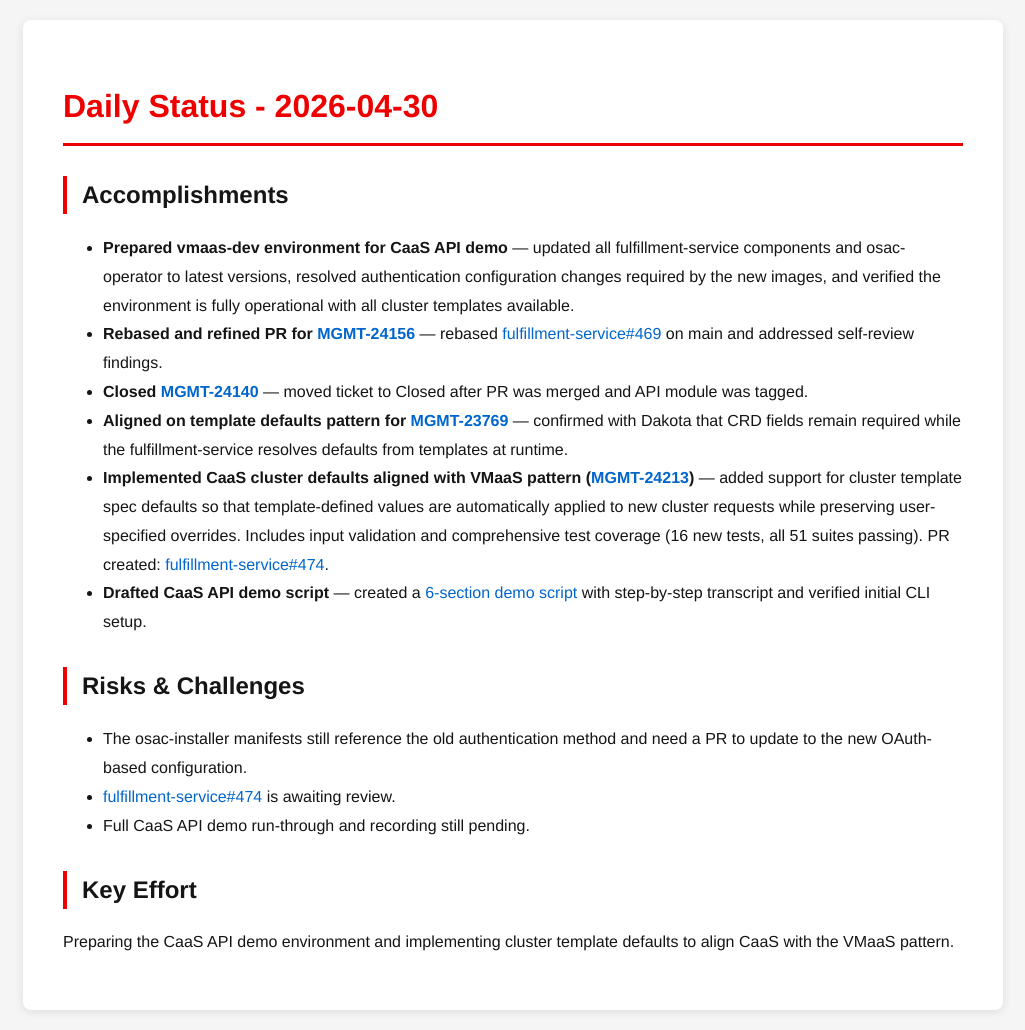
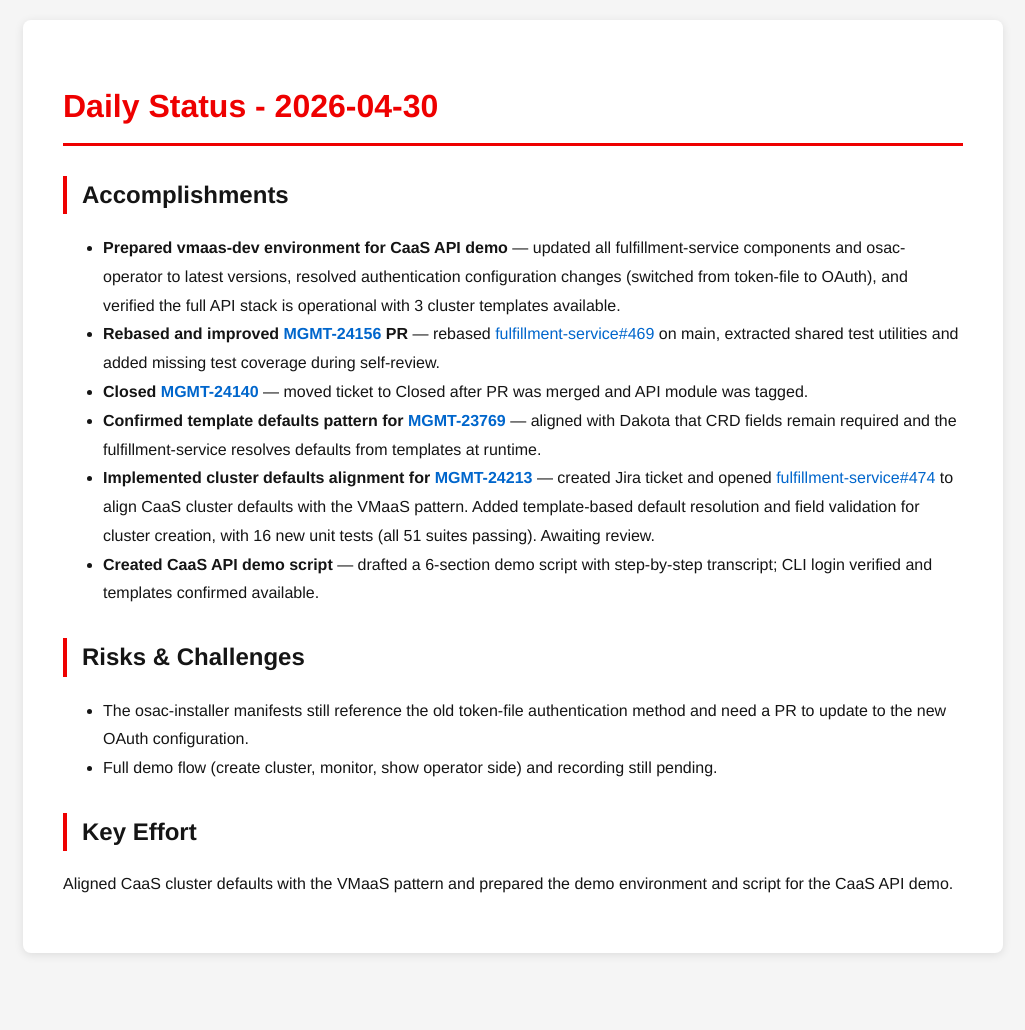
Before and after one commit to tzvatot/daily-status, a Jekyll site: the page built from 2026-04-30.md, in a window 1280 px wide. Shown: the whole page, without its empty margins (127-1152 px from the left). Built offline with Jekyll 4.4.1, drawn with Linux system fonts in a browser that asks for light colours; after the commit the page ends 973 px from its top, so only the background shows below that.

Commit message:
Daily status update - 2026-04-30

```diff
--- a/2026-04-30.md
+++ b/2026-04-30.md
@@ -7,17 +7,16 @@
 # Daily Status - 2026-04-30
 
 ## Accomplishments
-- **Prepared vmaas-dev environment for CaaS API demo** — updated all fulfillment-service components and osac-operator to latest versions, resolved authentication configuration changes required by the new images, and verified the environment is fully operational with all cluster templates available.
-- **Rebased and refined PR for [MGMT-24156](https://issues.redhat.com/browse/MGMT-24156)** — rebased [fulfillment-service#469](https://github.com/osac-project/fulfillment-service/pull/469) on main and addressed self-review findings.
+- **Prepared vmaas-dev environment for CaaS API demo** — updated all fulfillment-service components and osac-operator to latest versions, resolved authentication configuration changes (switched from token-file to OAuth), and verified the full API stack is operational with 3 cluster templates available.
+- **Rebased and improved [MGMT-24156](https://issues.redhat.com/browse/MGMT-24156) PR** — rebased [fulfillment-service#469](https://github.com/osac-project/fulfillment-service/pull/469) on main, extracted shared test utilities and added missing test coverage during self-review.
 - **Closed [MGMT-24140](https://issues.redhat.com/browse/MGMT-24140)** — moved ticket to Closed after PR was merged and API module was tagged.
-- **Aligned on template defaults pattern for [MGMT-23769](https://issues.redhat.com/browse/MGMT-23769)** — confirmed with Dakota that CRD fields remain required while the fulfillment-service resolves defaults from templates at runtime.
-- **Implemented CaaS cluster defaults aligned with VMaaS pattern ([MGMT-24213](https://issues.redhat.com/browse/MGMT-24213))** — added support for cluster template spec defaults so that template-defined values are automatically applied to new cluster requests while preserving user-specified overrides. Includes input validation and comprehensive test coverage (16 new tests, all 51 suites passing). PR created: [fulfillment-service#474](https://github.com/osac-project/fulfillment-service/pull/474).
-- **Drafted CaaS API demo script** — created a [6-section demo script](caas-api-demo-script.md) with step-by-step transcript and verified initial CLI setup.
+- **Confirmed template defaults pattern for [MGMT-23769](https://issues.redhat.com/browse/MGMT-23769)** — aligned with Dakota that CRD fields remain required and the fulfillment-service resolves defaults from templates at runtime.
+- **Implemented cluster defaults alignment for [MGMT-24213](https://issues.redhat.com/browse/MGMT-24213)** — created Jira ticket and opened [fulfillment-service#474](https://github.com/osac-project/fulfillment-service/pull/474) to align CaaS cluster defaults with the VMaaS pattern. Added template-based default resolution and field validation for cluster creation, with 16 new unit tests (all 51 suites passing). Awaiting review.
+- **Created CaaS API demo script** — drafted a 6-section demo script with step-by-step transcript; CLI login verified and templates confirmed available.
 
 ## Risks & Challenges
-- The osac-installer manifests still reference the old authentication method and need a PR to update to the new OAuth-based configuration.
-- [fulfillment-service#474](https://github.com/osac-project/fulfillment-service/pull/474) is awaiting review.
-- Full CaaS API demo run-through and recording still pending.
+- The osac-installer manifests still reference the old token-file authentication method and need a PR to update to the new OAuth configuration.
+- Full demo flow (create cluster, monitor, show operator side) and recording still pending.
 
 ## Key Effort
-Preparing the CaaS API demo environment and implementing cluster template defaults to align CaaS with the VMaaS pattern.
+Aligned CaaS cluster defaults with the VMaaS pattern and prepared the demo environment and script for the CaaS API demo.
```
